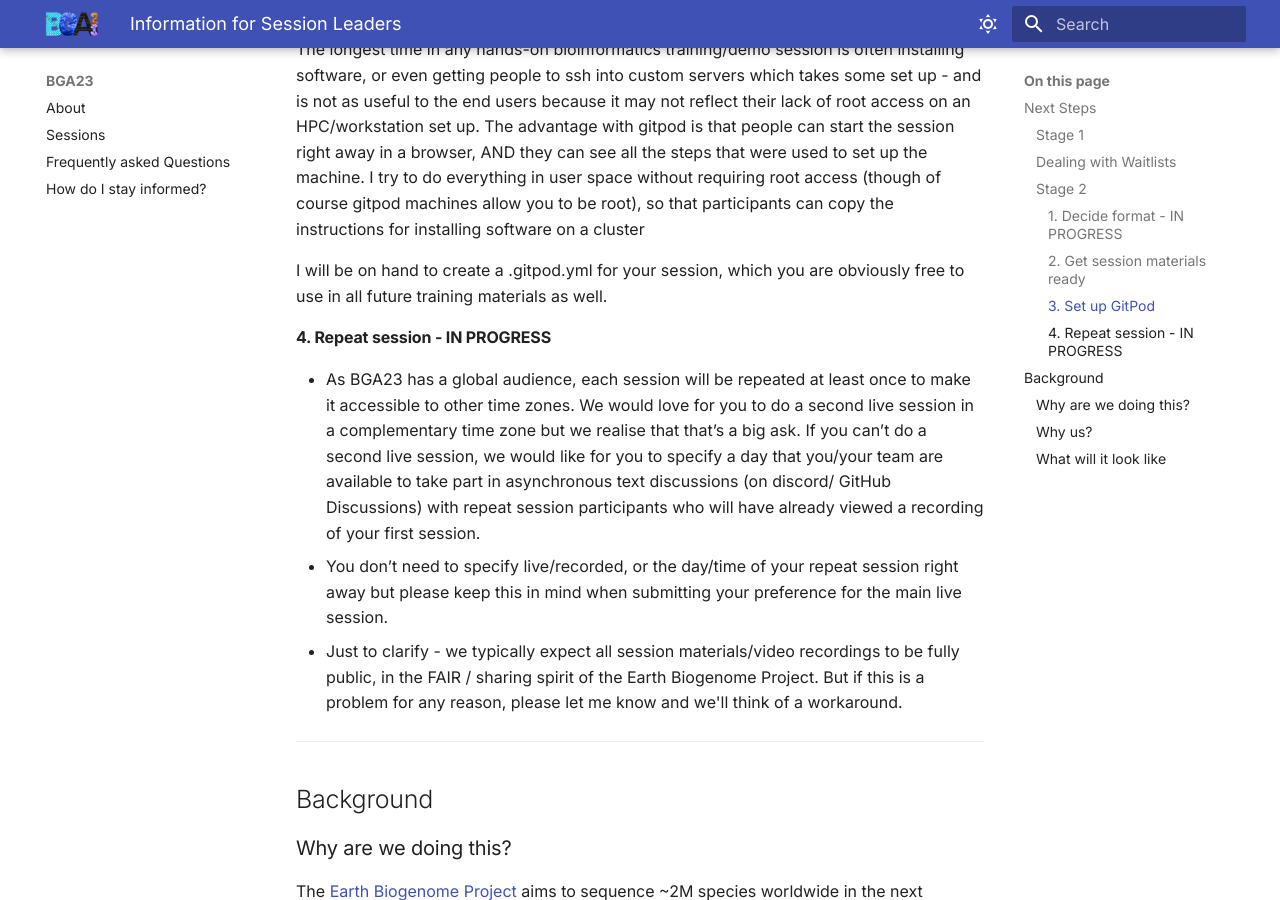
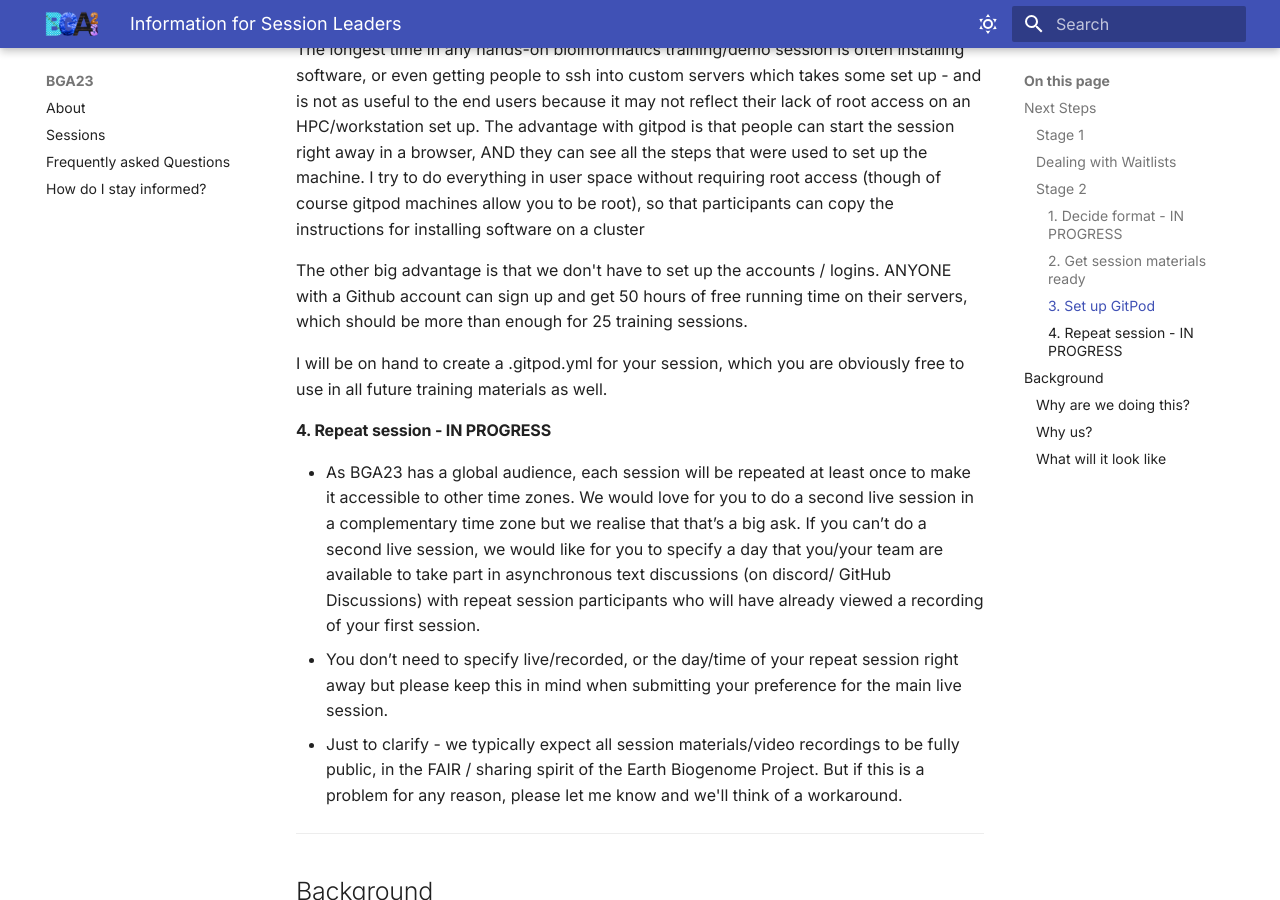
Before and after one commit to tol-training/tol-training.github.io, an MkDocs documentation site: the page built from docs/session-leaders.md, in a window 1280 px wide and 900 px high, scrolled down 1995 px. Built offline with MkDocs 1.6.1 and Material for MkDocs 9.7.7, drawn with Linux system fonts in a browser that asks for light colours.

Commit message:
update gitpod info

```diff
--- a/docs/session-leaders.md
+++ b/docs/session-leaders.md
@@ -91,6 +91,8 @@ To try it out:
 
 The longest time in any hands-on bioinformatics training/demo session is often installing software, or even getting people to ssh into custom servers which takes some set up - and is not as useful to the end users because it may not reflect their lack of root access on an HPC/workstation set up. The advantage with gitpod is that people can start the session right away in a browser, AND they can see all the steps that were used to set up the machine. I try to do everything in user space without requiring root access (though of course gitpod machines allow you to be root), so that participants can copy the instructions for installing software on a cluster
 
+The other big advantage is that we don't have to set up the accounts / logins. ANYONE with a Github account can sign up and get 50 hours of free running time on their servers, which should be more than enough for 25 training sessions.
+
 I will be on hand to create a .gitpod.yml for your session, which you are obviously free to use in all future training materials as well.
 
 #### 4. Repeat session - IN PROGRESS
```
